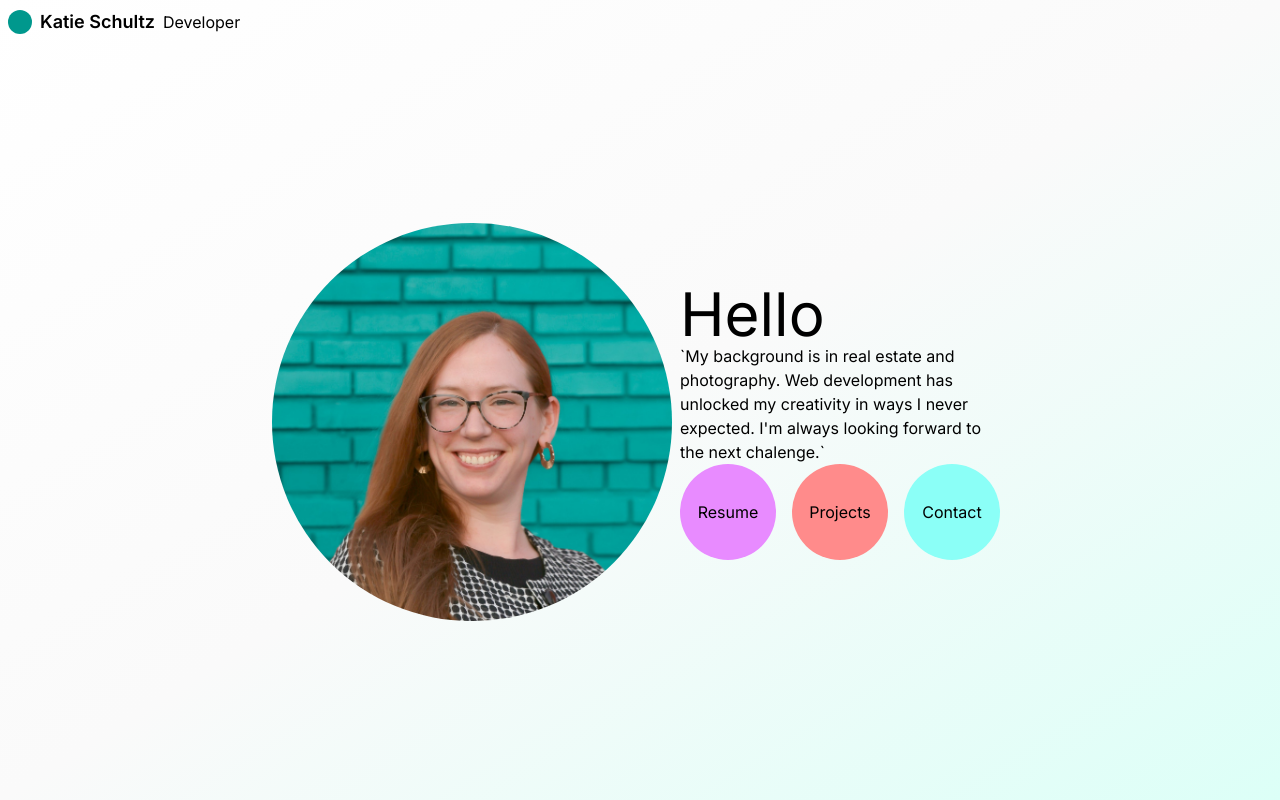
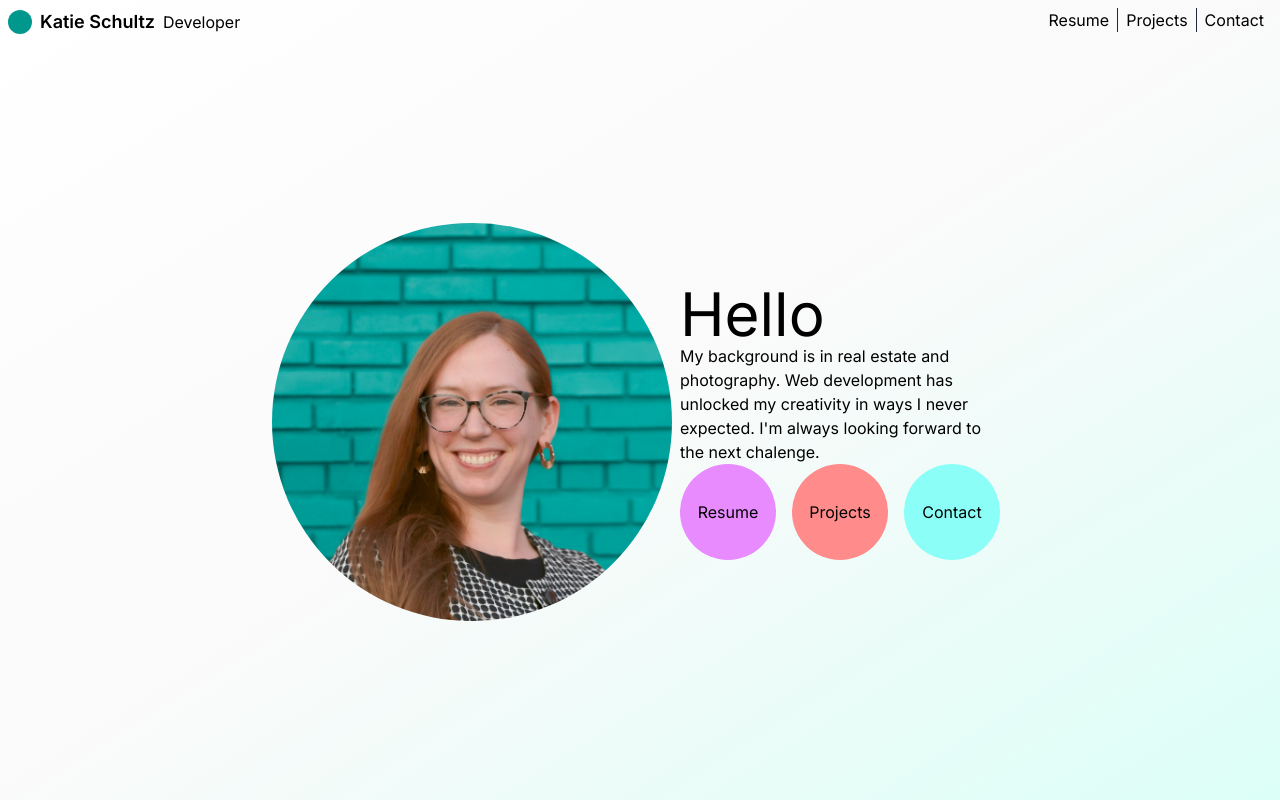
Before and after one commit to KatSchultz/portfolio, a Next.js app: page / in a window 1280 px wide. Built offline with nearby package versions, Linux system fonts and the light colour scheme.

Commit message:
mobile menu animation

```diff
--- a/src/app/components/navigation/HamburgerMenu/HamburgerMenu.tsx
+++ b/src/app/components/navigation/HamburgerMenu/HamburgerMenu.tsx
@@ -23,7 +23,7 @@ export default function HamburgerMenu() {
       className="hamburger w-8 h-8 flex justify-around flex-col z-10 "
       onClick={() => setIsOpen(!isOpen)}
     >
-      {isOpen && <NavMenu />}
+      {isOpen && <NavMenu isOpen={isOpen} />}
       <div
         style={stylesBurger1}
         className="burger burger1 w-8 h-1 bg-slate-900 "
--- a/src/app/components/navigation/NavMenu.tsx
+++ b/src/app/components/navigation/NavMenu.tsx
@@ -2,10 +2,20 @@ import React from "react";
 import Link from "next/link";
 import { navOptions } from "@/app/config/navOptions";
 
-export default function NavMenu() {
+interface NavMenuProps {
+  isOpen: boolean;
+}
+
+export default function NavMenu({ isOpen }: NavMenuProps) {
   return (
-    <nav className="nav-menu flex justify-center items-center w-screen h-screen absolute top-0 left-0 bg-slate-100 md:relative md:bg-transparent md:w-fit md:h-fit  ">
-      <ul className="flex h-48 w-48 flex-col justify-around items-center md:flex-row md:h-fit md:w-fit">
+    <nav
+      className={`flex justify-center items-center w-screen h-screen absolute top-0 right-0 bg-slate-100 md:relative md:bg-transparent md:w-fit md:h-fit md:block `}
+    >
+      <ul
+        className={`${
+          isOpen ? "nav-menu" : ""
+        } flex h-48 w-48 flex-col justify-around items-center md:flex-row md:h-fit md:w-fit`}
+      >
         {navOptions.map((option, index) => {
           return (
             <li
--- a/src/app/globals.css
+++ b/src/app/globals.css
@@ -37,54 +37,59 @@ body {
   animation-duration: 700ms;
 }
 
-.bubble-1{
+.bubble-1 {
   animation-name: slideFromBottom-1;
   animation-duration: 800ms;
 }
-.bubble-2{
+.bubble-2 {
   animation-name: slideFromBottom-2;
   animation-duration: 1000ms;
 }
 
-.nav-menu{
+.nav-menu {
   animation-name: slideFromBottom-0;
   animation-duration: 300ms;
 }
 
-@keyframes slideFromBottom-0{
-  0%{
+.remove-nav-menu {
+  animation-name: slideToTop;
+  animation-duration: 300ms;
+}
+
+@keyframes slideFromBottom-0 {
+  0% {
     opacity: 0;
     transform: translateY(100px);
   }
-  100%{
+  100% {
     opacity: 1;
     transform: translate(0);
   }
 }
 
-@keyframes slideFromBottom-1{
-  0%{
+@keyframes slideFromBottom-1 {
+  0% {
     opacity: 0;
     transform: translateY(100px);
   }
-  40%{
+  40% {
     opacity: 0;
   }
-  100%{
+  100% {
     opacity: 1;
     transform: translate(0);
   }
 }
 
-@keyframes slideFromBottom-2{
-  0%{
+@keyframes slideFromBottom-2 {
+  0% {
     opacity: 0;
     transform: translateY(100px);
   }
-  50%{
+  50% {
     opacity: 0;
   }
-  100%{
+  100% {
     opacity: 1;
     transform: translate(0);
   }
--- a/src/app/layout.tsx
+++ b/src/app/layout.tsx
@@ -33,7 +33,7 @@ export default function RootLayout({
               <HamburgerMenu />
             </div>
             <div className="hidden md:flex">
-              <NavMenu />
+              <NavMenu isOpen={false} />
             </div>
           </header>
           <div className="p-2 flex h-full">{children}</div>
--- a/src/app/page.tsx
+++ b/src/app/page.tsx
@@ -18,9 +18,9 @@ export default function Home() {
         <div className="flex flex-col justify-center items-start p-2">
           <h2 className="text-6xl">Hello</h2>
           <p className="w-80">
-            `My background is in real estate and photography. Web development has
-            unlocked my creativity in ways I never expected. I'm always
-            looking forward to the next chalenge.`
+            My background is in real estate and photography. Web development has
+            unlocked my creativity in ways I never expected. I'm always looking
+            forward to the next chalenge.
           </p>
           <NavBubbles />
         </div>
```
